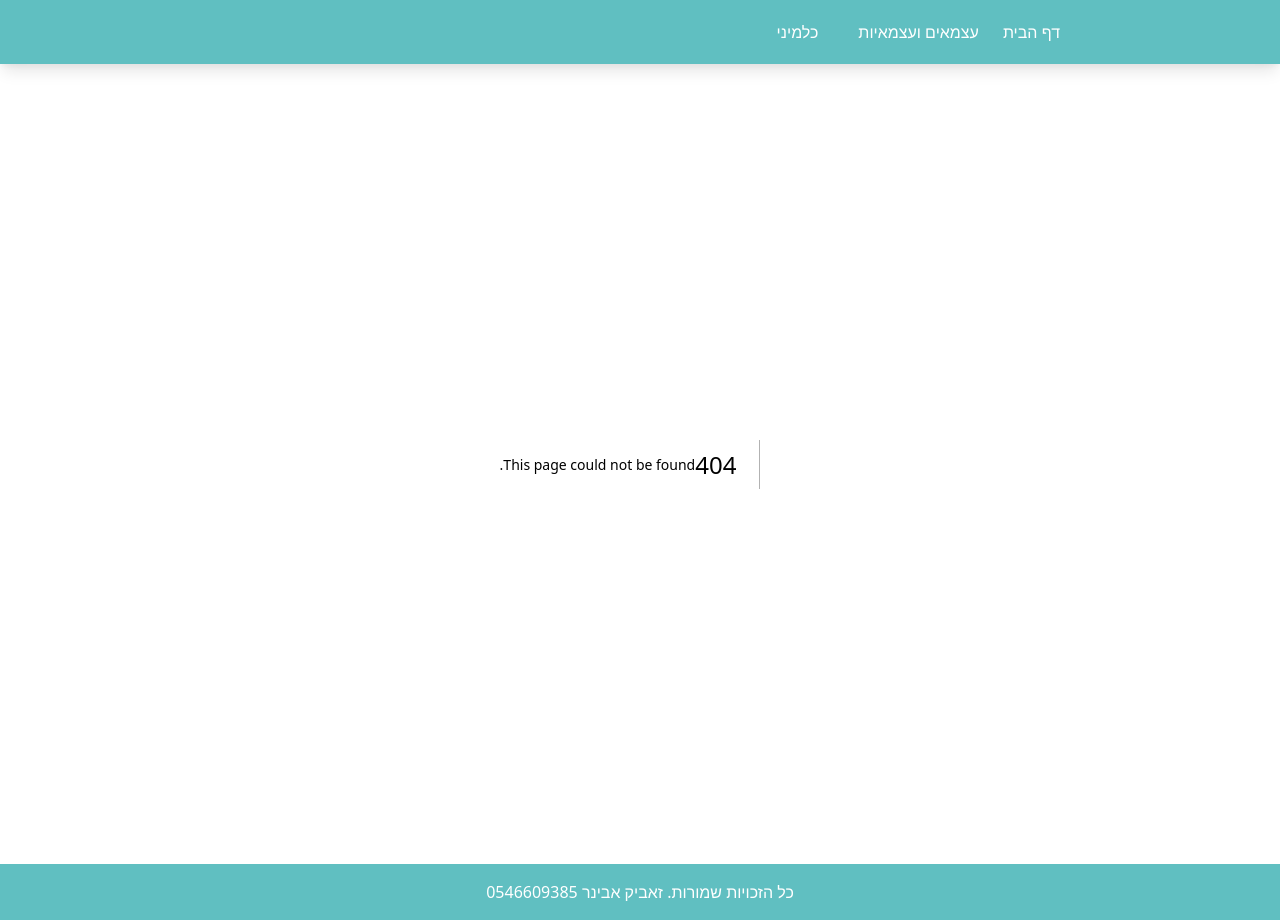
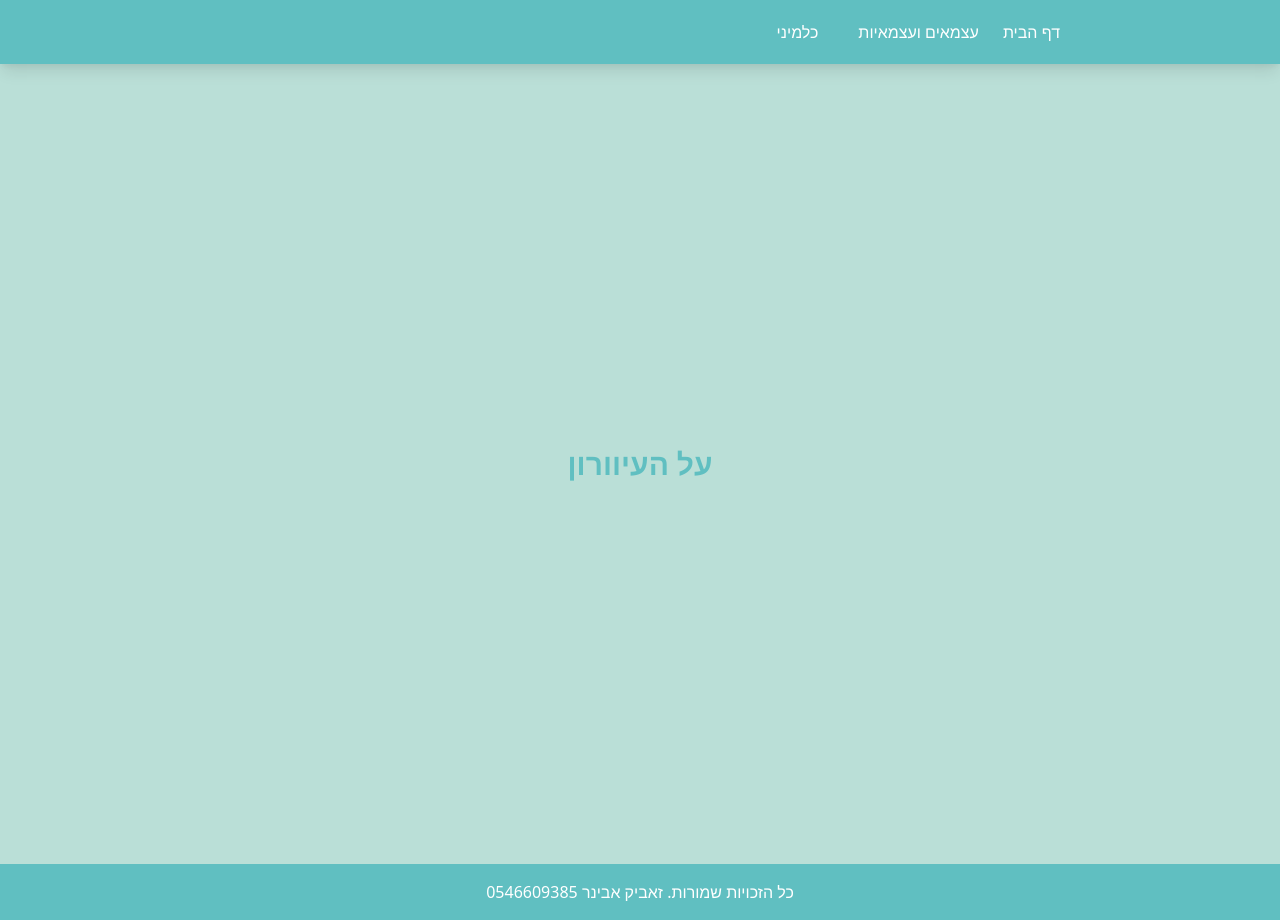
Before and after one commit to Zevik/Atsmai, a Next.js app: page /blindness in a window 1280 px wide. Before the commit this address had no page. Built offline with nearby package versions, Linux system fonts and the light colour scheme.

Commit message:
Ensure the blindness page only includes the title 'על העיוורון'

```diff
--- /dev/null
+++ b/pages/blindness.js
@@ -0,0 +1,11 @@
+import React from 'react';
+
+const Blindness = () => {
+  return (
+    <div className="min-h-screen bg-secondary/20 overflow-x-hidden p-4 flex items-center justify-center">
+      <h1 className="text-3xl font-bold text-primary">על העיוורון</h1>
+    </div>
+  );
+};
+
+export default Blindness;
```
